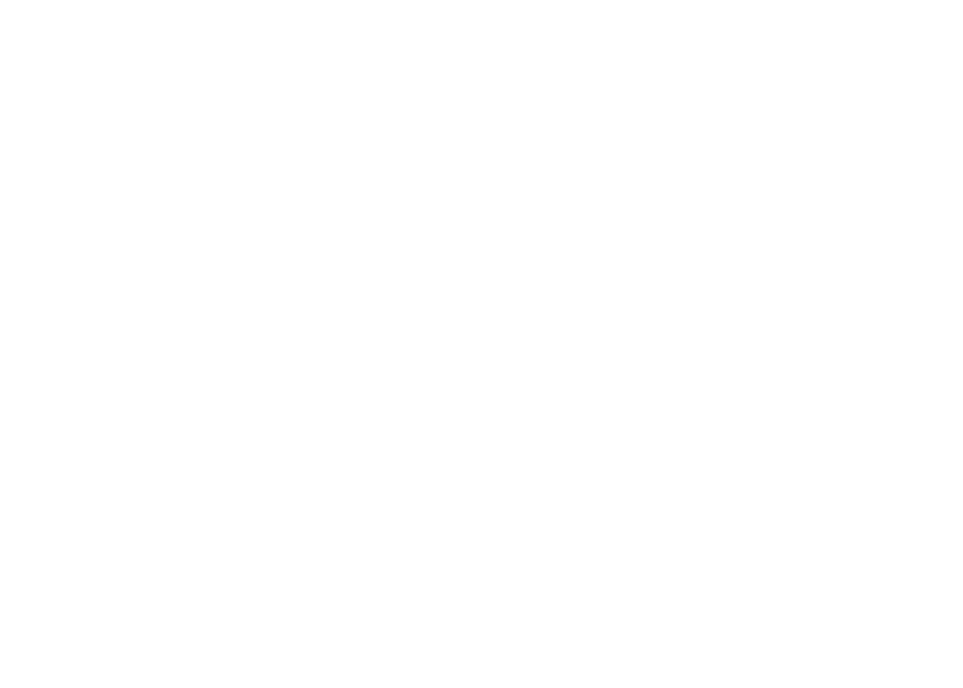
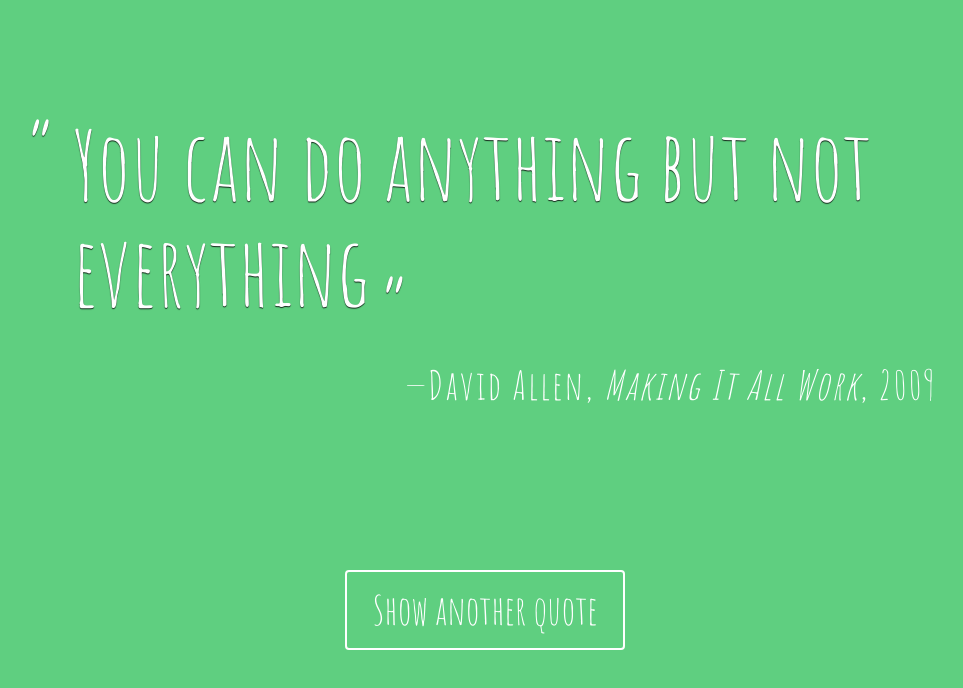
Before and after one commit to Yashika-Shetty/Quote-Generator, a plain HTML site: page Index.html in a window 1280 px wide. Shown: the whole page, without its empty margins (55-1018 px from the left). Drawn offline with nearby package versions, Linux system fonts and the light colour scheme.

Commit message:
Index File

```diff
--- /dev/null
+++ b/CSS/Style.css
@@ -0,0 +1,95 @@
+body {
+    /*text-align: center;*/
+    background-size: cover;
+    color: white;
+    font-family: 'Amatic SC', cursive;
+    background-color: rgb(95,207,128);
+  }
+  #quote-box {
+    position: absolute;
+    top: 14%;
+    left: 10%;
+    right: 10%;
+    width: 80%;
+    line-height: .5;
+  }
+  .quote {
+    font-size: 6rem;
+    font-weight: 400;
+    line-height: 1.1;
+    text-shadow: 0 1px 1px rgba(0,0,0, .8);
+    position: relative;
+    margin: 0;
+    }
+  .quote:before, .quote:after {
+    font-size: 6rem;
+    line-height: 2.5rem;
+    position: absolute;
+  }
+  .quote:before {
+    content: "“";
+    top: .25em;
+    left: -.5em;
+  }
+  .quote:after {
+    content: "”";
+    bottom: -.1em;
+    margin-left: .1em;
+    position: absolute;
+  }
+  .source {
+    font-size: 2.5rem;
+    letter-spacing: 0.05em;
+    line-height: 1.1;
+    text-align: right;
+    margin-right: 4em;
+  }
+  .source:before {
+    content: "—";
+  }
+  .citation {
+    font-size: 2.5rem;
+    font-style: italic;
+  }
+  .citation:before {
+    content: ", ";
+    font-style: normal;
+  }
+  .year:before {
+    content: ", ";
+    font-style: normal;
+  }
+
+  #loadQuote {
+    font-size: 2.5rem;;
+    position: fixed;
+    width: 7em;
+    display: inline-block;
+    left: 50%;
+    margin-left: -6em;
+    bottom: 150px;
+    border-radius: 4px;
+    border: 2px solid #fff;
+    color: #fff;
+    background-color: rgba(255,255,255, 0);
+    padding: 15px 0;
+    transition: .5s ;
+  }
+  #loadQuote:hover {
+    background-color: rgba(255,255,255,.25);
+  }
+  #loadQuote:focus {
+    outline: none;
+  }
+
+  @media (max-width: 420px) {
+    .quote {
+      font-size: 2.5rem;
+    }
+    .quote:before, .quote:after {
+      font-size: 3rem;
+    }
+    .source {
+      font-size: 1rem;
+    }
+  }
--- a/Index.html
+++ b/Index.html
@@ -1,7 +1,19 @@
-<!Doctype html>
+<!DOCTYPE html>
 <html lang="en">
-  <head>
-    <!-- Required meta tags -->
-    <meta charset="utf-8">
-    <title>
+<head>
+  <meta charset="UTF-8">
+  <title>Random Quotes</title>
+  <link href="https://fonts.googleapis.com/css?family=Amatic+SC" rel="stylesheet" type="text/css">
+  <link rel="stylesheet" href="css/normalize.css">
+  <link rel="stylesheet" href="css/style.css">
+</head>
+<body>
+    <div id="quote-box">
+      <p class="quote">You can do anything but not everything</p>
+      <p class="source">David Allen<span class="citation">Making It All Work</span><span class="year">2009</span></p>
+    </div>
+    <button id="loadQuote">Show another quote</button>
+  </div>
+  <script src="js/script.js"></script>
+</body>
 </html>
```
